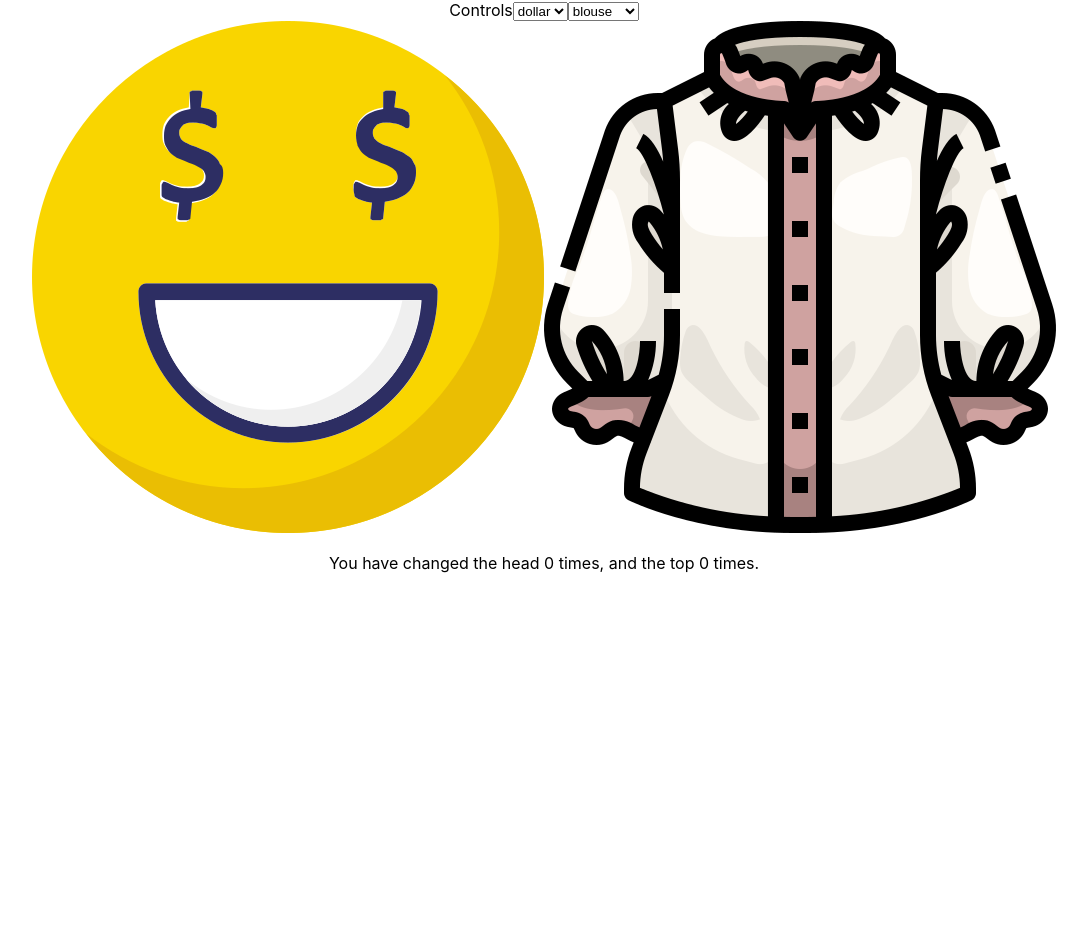
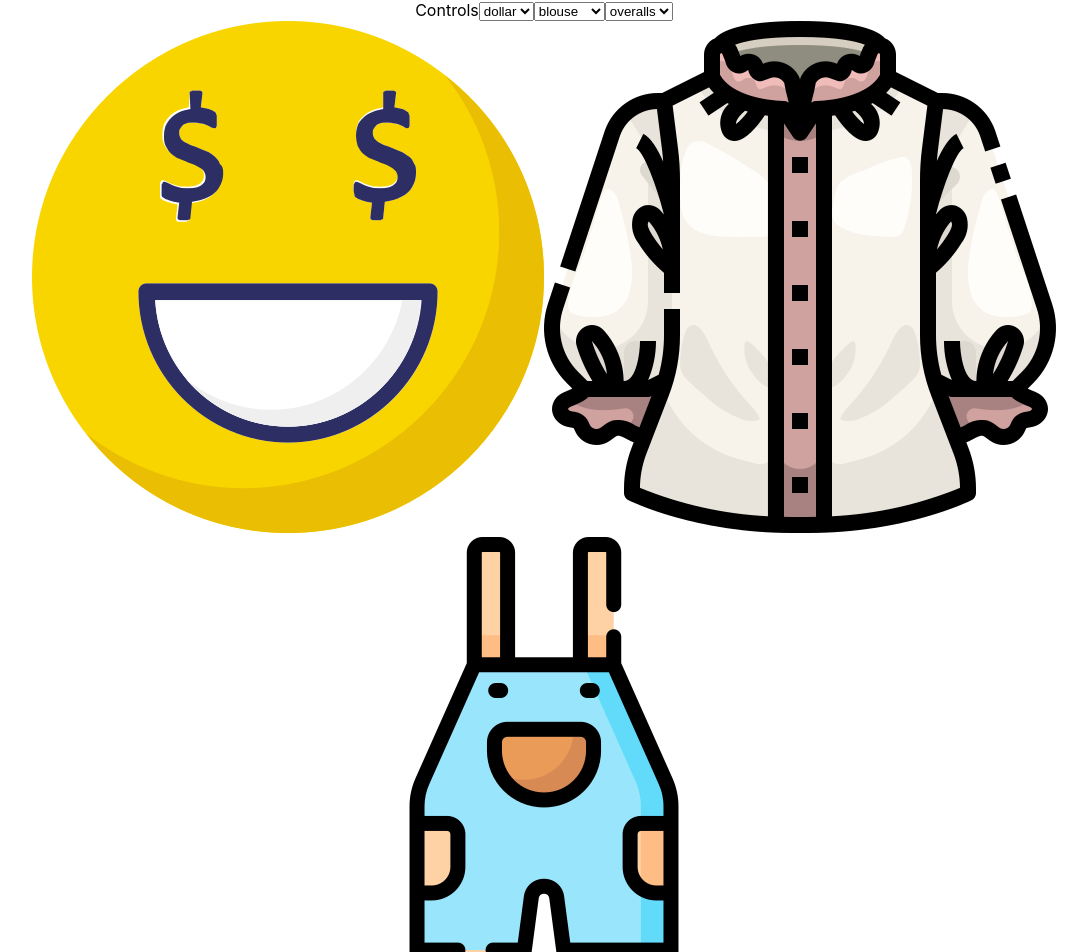
Before and after one commit to morganniemeyer/characterreact, a React (Create React App) app: page / in a window 1280 px wide. Shown: the top 952 px of the page, without its empty margins (96-1183 px from the left). Before the commit the page ends 800 px from the top, so only its background shows below. Built offline with nearby package versions, Linux system fonts and the light colour scheme.

Commit message:
logic for bottoms selection and rendering functional

```diff
--- a/src/components/controls/Controls.js
+++ b/src/components/controls/Controls.js
@@ -1,8 +1,9 @@
 import React from 'react';
 
-export default function Controls({ setHead, countHead, setTorso, countTorso }) {
+export default function Controls({ setHead, countHead, setTorso, countTorso, setBottoms }) {
   const heads = ['dollar', 'cry', 'rage', 'sleep', 'smile'];
   const torsos = ['blouse', 'hawaii', 'jumper', 'suit', 'tank-top'];
+  const bottoms = ['overalls', 'pants', 'sweats', 'widecut', 'jeans'];
 
   const handleHead = (event) => {
     setHead(event.target.value);
@@ -15,6 +16,9 @@ export default function Controls({ setHead, countHead, setTorso, countTorso }) {
     countTorso((currentState) => {
       return currentState + 1;
     });
+  };
+  const handleBottoms = (event) => {
+    setBottoms(event.target.value);
   };
 
   return (
@@ -36,6 +40,14 @@ export default function Controls({ setHead, countHead, setTorso, countTorso }) {
         ))}
         ;
       </select>
+      <select onChange={handleBottoms}>
+        {bottoms.map((bottomItem) => (
+          <option key={bottomItem} value={bottomItem}>
+            {bottomItem}
+          </option>
+        ))}
+        ;
+      </select>
     </div>
   );
 }
--- a/src/components/display/Display.js
+++ b/src/components/display/Display.js
@@ -1,10 +1,11 @@
 import React from 'react';
 
-export default function Display({ head, torso }) {
+export default function Display({ head, torso, bottoms }) {
   return (
     <div>
       <img src={`/images/heads/${head}.png`} />
       <img src={`/images/shirts/${torso}.png`} />
+      <img src={`/images/bottoms/${bottoms}.png`} />
     </div>
   );
 }
--- a/src/components/layout/Layout.js
+++ b/src/components/layout/Layout.js
@@ -9,11 +9,12 @@ export default function Layout() {
   const [headCount, countHead] = useState(0);
   const [torso, setTorso] = useState('blouse');
   const [torsoCount, countTorso] = useState(0);
+  const [bottoms, setBottoms] = useState('overalls');
   return (
     <main>
       <div>
-        <Controls {...{ setHead, countHead, setTorso, countTorso }} />
-        <Display {...{ head, torso }} />
+        <Controls {...{ setHead, countHead, setTorso, countTorso, setBottoms }} />
+        <Display {...{ head, torso, bottoms }} />
       </div>
       <Catch {...{ headCount, torsoCount }} />
     </main>
```
